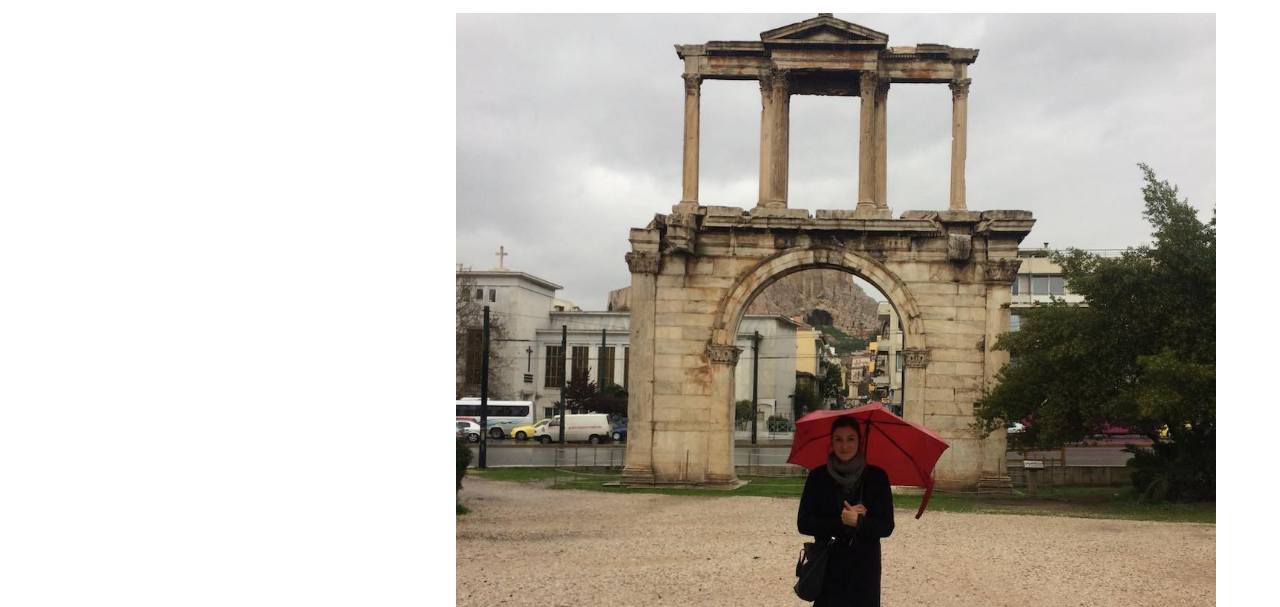
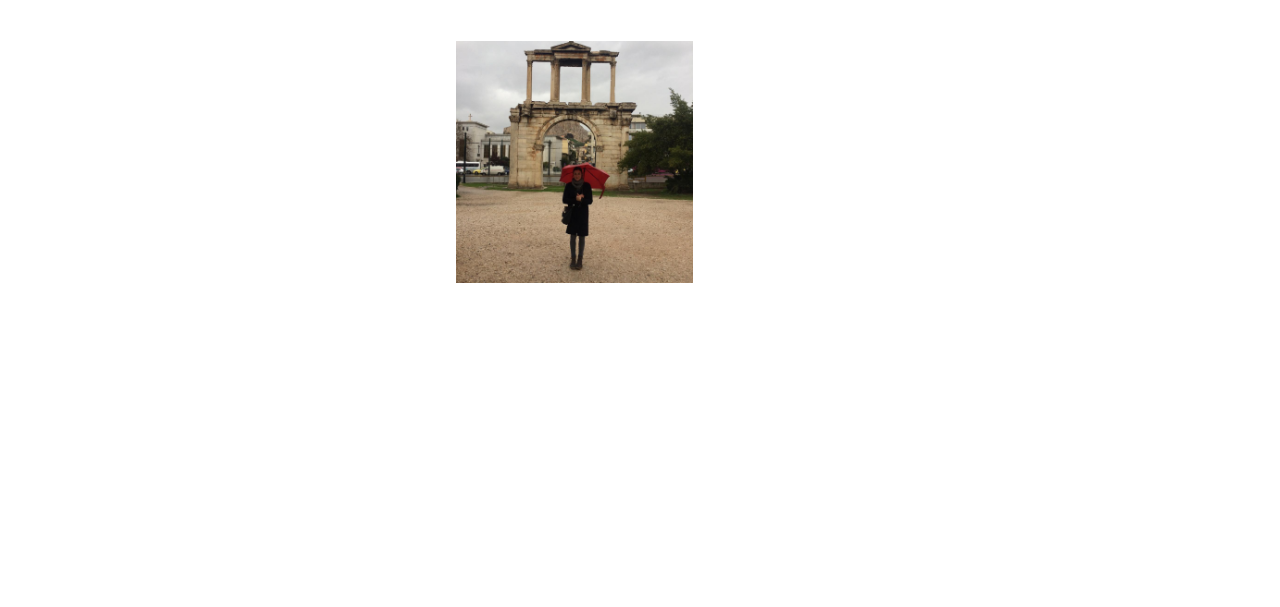
Before and after one commit to russellmorgan/writers-blog, a website: page index.html in a window 1280 px wide. Shown: the part 193-800 px from the top of the page. Drawn offline with Linux system fonts and the light colour scheme.

Commit message:
Updated image sizes

```diff
--- a/index.html
+++ b/index.html
@@ -26,7 +26,12 @@
             <p class="v-space-1">
               I’m a writer, editor, and German-to-English translator in Berlin, Germany. My work has been published on NPR Berlin, Fast Company, Motherboard, Broadly, the Cut, Narratively, and elsewhere. Links follow on the next page, and you can contact me directly for examples of brand stories, UX writing, executive ghostwriting, social media campaigns, and business case studies.
             </p>
-            <p class="v-space-1"><img src="img/sus-umbrella.jpg"></p>
+            <div class="columns v-space-1">
+              <div class="column is-4">
+                <p class="v-space-1"><img src="img/sus-umbrella.jpg"></p>
+             </div>
+            </div>
+          </div>
         </div>
       </div>
     </section>
```
Also changed, not shown: contact.html (+5 -1 lines).
